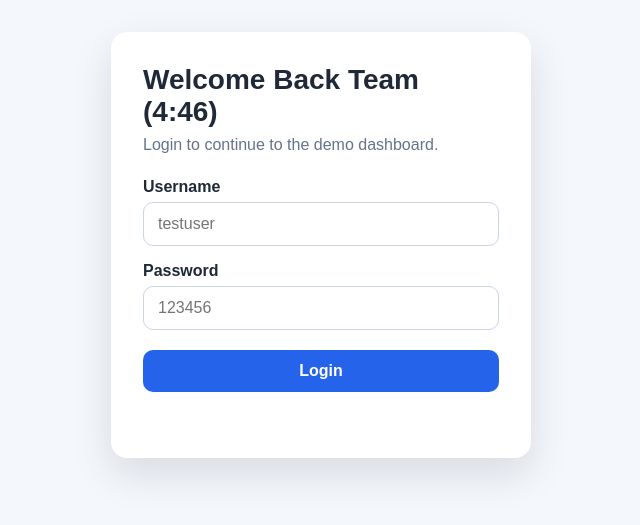
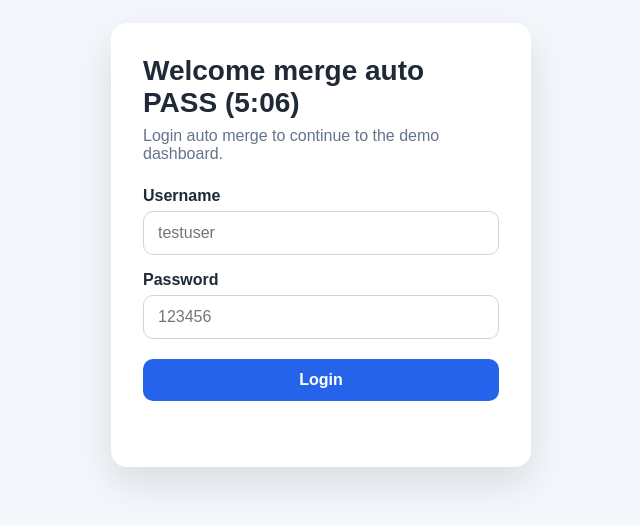
Before and after one commit to khoi-nguyen-spiraledge/Circle_PlaywrightTest, a website: page app/login.html in a window 1280 px wide. Shown: the part 155-680 px from the top of the page, without its empty margins (319-959 px from the left). Drawn offline with Linux system fonts and the light colour scheme.

Commit message:
test pass and merge

```diff
--- a/app/login.html
+++ b/app/login.html
@@ -9,8 +9,8 @@
   <body>
     <main class="page">
       <section class="login-card">
-        <h1>Welcome Back Team (4:46)</h1>
-        <p class="subtitle">Login to continue to the demo dashboard.</p>
+        <h1>Welcome merge auto PASS (5:06)    </h1>
+        <p class="subtitle">Login auto merge to continue to the demo dashboard.</p>
 
         <form id="login-form">
           <label for="username">Username</label>
```
